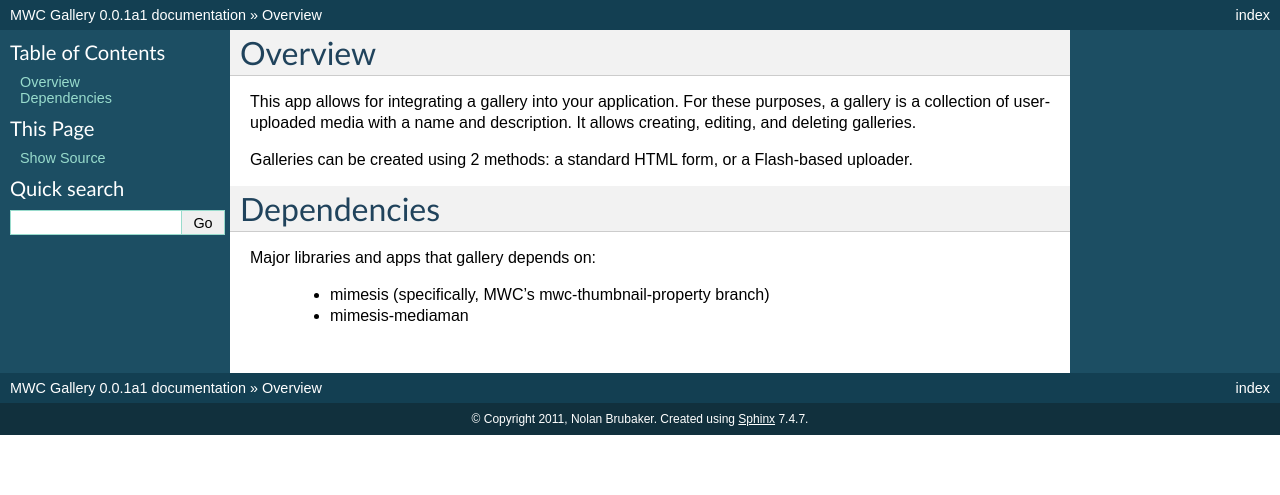
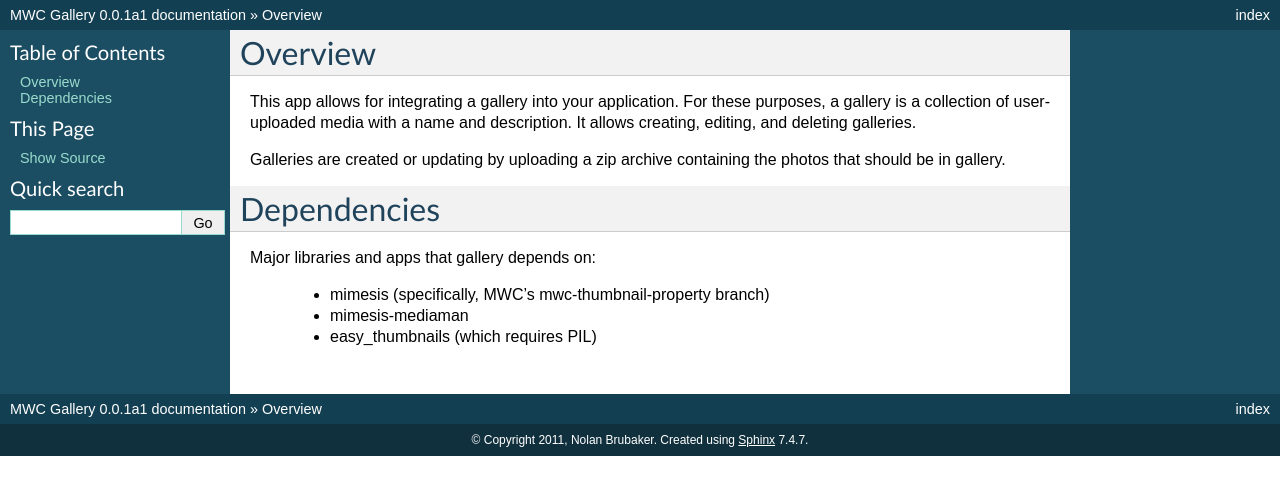
Before and after one commit to MidwestCommunications/mimesis-mediagal, a Sphinx documentation site: the page built from mwc_gallery/apps/gallery/doc/intro.rst, in a window 1280 px wide. Shown: the top 495 px of the page. Built offline with Sphinx 7.4.7, drawn with Linux system fonts in a browser that asks for light colours.

Commit message:
Updated intro documentation.

```diff
--- a/mwc_gallery/apps/gallery/doc/intro.rst
+++ b/mwc_gallery/apps/gallery/doc/intro.rst
@@ -4,7 +4,7 @@ Overview
 
 This app allows for integrating a gallery into your application.  For these purposes, a gallery is a collection of user-uploaded media with a name and description.  It allows creating, editing, and deleting galleries.
 
-Galleries can be created using 2 methods: a standard HTML form, or a Flash-based uploader.
+Galleries are created or updating by uploading a zip archive containing the photos that should be in gallery.
 
 ============
 Dependencies
@@ -14,3 +14,4 @@ Major libraries and apps that gallery depends on:
 
         * mimesis (specifically, MWC's mwc-thumbnail-property branch)
         * mimesis-mediaman
+        * easy_thumbnails (which requires PIL)
```
